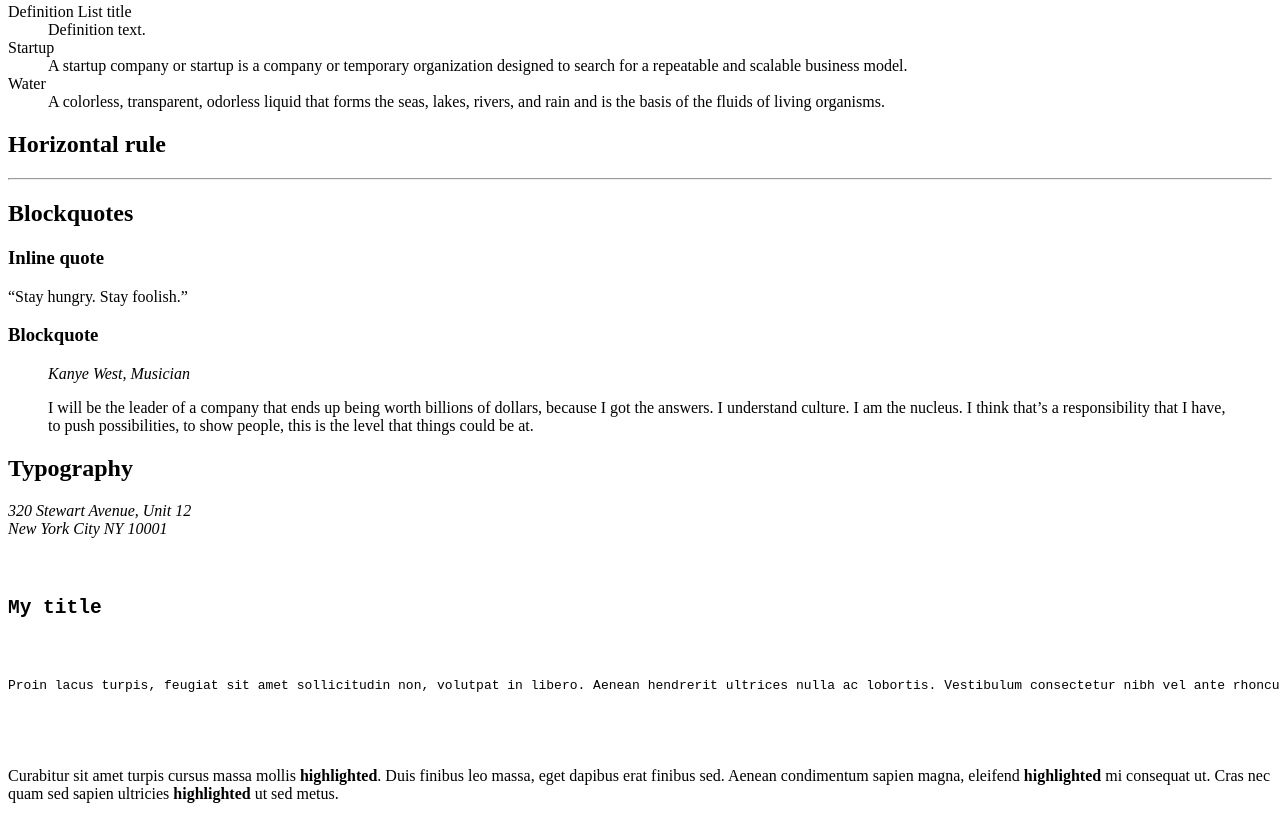
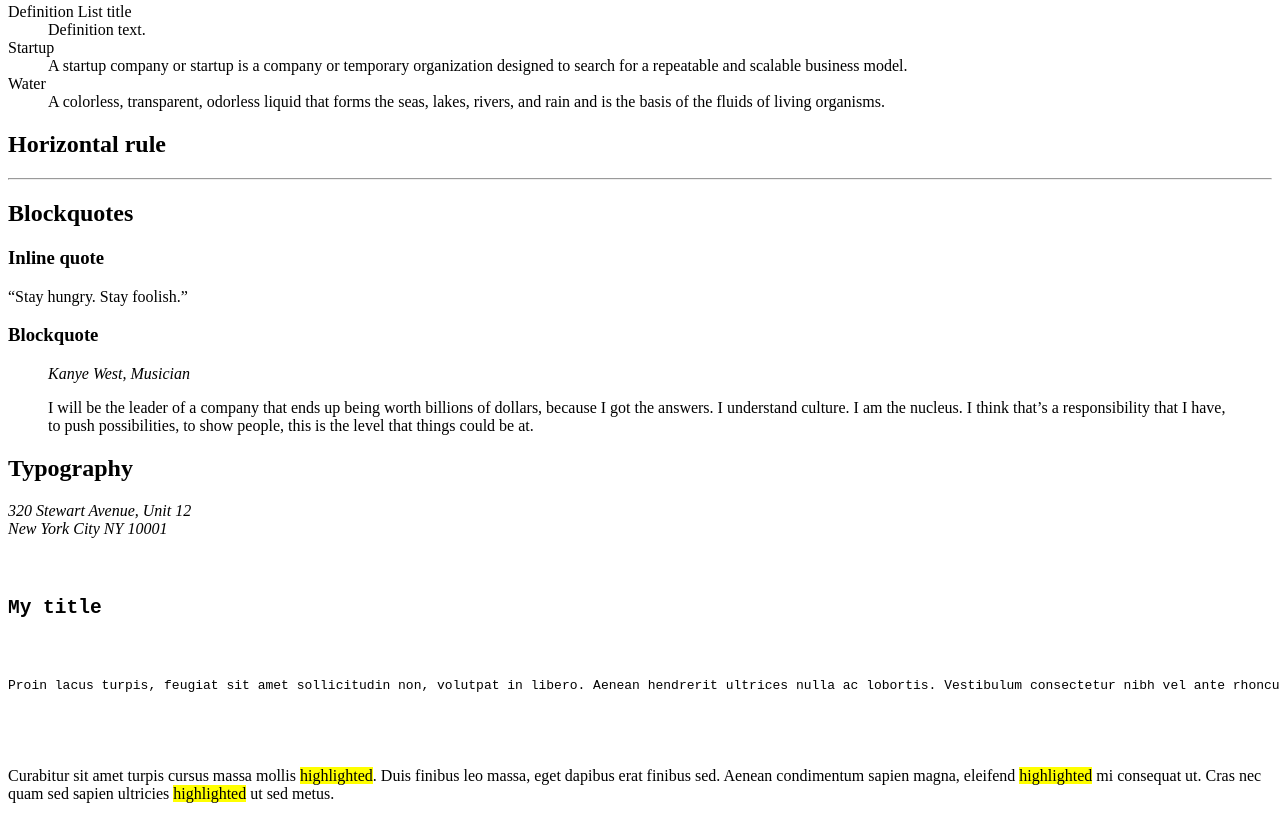
Before and after one commit to weedii/holbertonschool-web_front_end, a plain HTML site: page html_advanced/32-styleguide.html in a window 1280 px wide. Shown: the part 817-1636 px from the top of the page. Drawn offline with Linux system fonts and the light colour scheme.

Commit message:
Typography section - using the correct tags

```diff
--- a/html_advanced/32-styleguide.html
+++ b/html_advanced/32-styleguide.html
@@ -140,11 +140,11 @@
 
             <div>
                 <p>
-                    Curabitur sit amet turpis cursus massa mollis <strong>highlighted</strong>. Duis finibus leo massa,
+                    Curabitur sit amet turpis cursus massa mollis <mark>highlighted</mark>. Duis finibus leo massa,
                     eget dapibus erat
-                    finibus sed. Aenean condimentum sapien magna, eleifend <strong>highlighted</strong> mi consequat ut.
+                    finibus sed. Aenean condimentum sapien magna, eleifend <mark>highlighted</mark> mi consequat ut.
                     Cras nec quam
-                    sed sapien ultricies <strong>highlighted</strong> ut sed metus.
+                    sed sapien ultricies <mark>highlighted</mark> ut sed metus.
                 </p>
             </div>
         </section>
```
